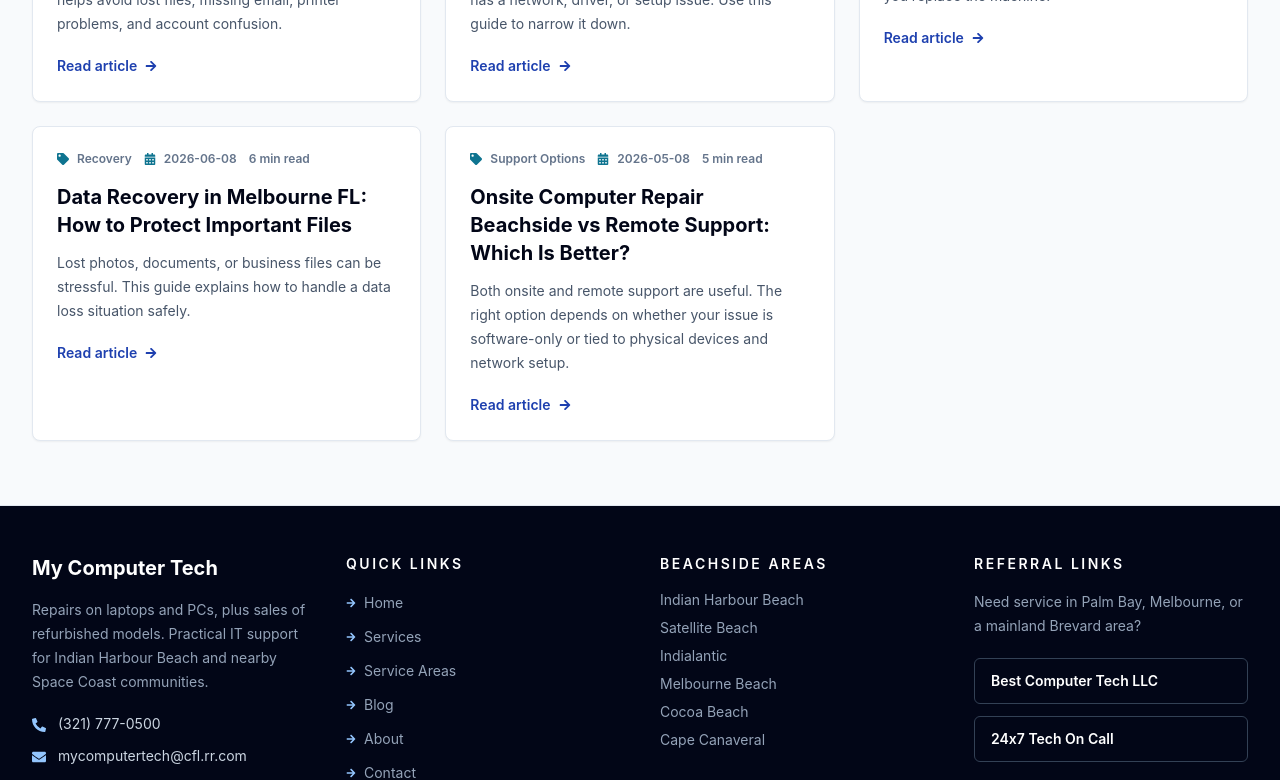
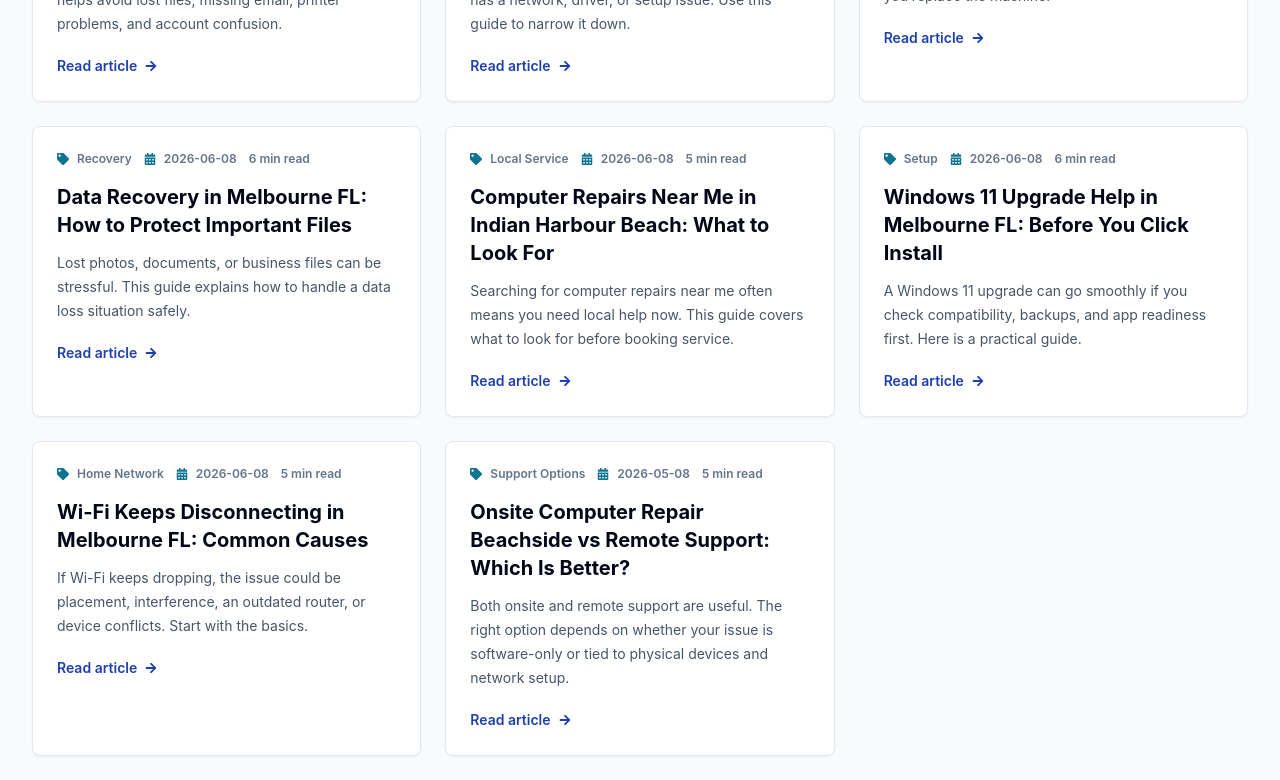
Before and after one commit to nomadghibi/mycomputertech, a React (Vite) app: page /blog in a window 1280 px wide. Shown: the part 1780-2560 px from the top of the page. Built offline with nearby package versions, Linux system fonts and the light colour scheme; no server answers.

Commit message:
Add next local SEO blog posts

```diff
--- a/src/data/blogPosts.js
+++ b/src/data/blogPosts.js
@@ -351,6 +351,87 @@ export const blogPosts = [
     ],
   },
   {
+    slug: 'computer-repairs-near-me-indian-harbour-beach',
+    title: 'Computer Repairs Near Me in Indian Harbour Beach: What to Look For',
+    excerpt:
+      'Searching for computer repairs near me often means you need local help now. This guide covers what to look for before booking service.',
+    description:
+      'Looking for computer repairs near me in Indian Harbour Beach? Learn how to choose a local technician for repair, cleanup, and support.',
+    keywords:
+      'computer repairs near me, computer repair Indian Harbour Beach, local computer repair near me, beachside computer repair, Indian Harbour Beach computer repairs',
+    publishedDate: '2026-06-08',
+    category: 'Local Service',
+    readTime: '5 min read',
+    content: [
+      {
+        heading: 'Look for local relevance first',
+        body: 'A good local repair provider should clearly serve your area, explain the common problems they handle, and make it easy to contact them directly.',
+      },
+      {
+        heading: 'Check whether the service matches the problem',
+        body: 'The best result comes from choosing a provider that handles the kind of issue you actually have, whether that is a slow computer, printer problem, virus cleanup, or Wi-Fi issue.',
+      },
+      {
+        heading: 'Why nearby service matters',
+        body: 'Local support is often faster and easier to coordinate for onsite work, especially when printers, multiple devices, or home networks are involved.',
+      },
+    ],
+  },
+  {
+    slug: 'windows-11-upgrade-help-melbourne-fl',
+    title: 'Windows 11 Upgrade Help in Melbourne FL: Before You Click Install',
+    excerpt:
+      'A Windows 11 upgrade can go smoothly if you check compatibility, backups, and app readiness first. Here is a practical guide.',
+    description:
+      'Need Windows 11 upgrade help in Melbourne FL? Learn what to check before upgrading and how to avoid common setup problems.',
+    keywords:
+      'Windows 11 upgrade help Melbourne FL, Windows 11 compatibility check, upgrade help beachside, computer upgrade support, Windows 11 setup help',
+    publishedDate: '2026-06-08',
+    category: 'Setup',
+    readTime: '6 min read',
+    content: [
+      {
+        heading: 'Check compatibility and backup first',
+        body: 'Before upgrading, verify that the computer is ready and that your files are backed up. That reduces the chance of surprises during the install.',
+      },
+      {
+        heading: 'Expect settings and driver work after the upgrade',
+        body: 'Even when the install goes well, printers, email, and some software may need attention afterward. Planning for that makes the process easier.',
+      },
+      {
+        heading: 'When local help makes sense',
+        body: 'Local support is useful when the machine needs cleanup, a compatibility review, or follow-up setup after the upgrade is complete.',
+      },
+    ],
+  },
+  {
+    slug: 'wifi-keeps-disconnecting-melbourne-fl',
+    title: 'Wi-Fi Keeps Disconnecting in Melbourne FL: Common Causes',
+    excerpt:
+      'If Wi-Fi keeps dropping, the issue could be placement, interference, an outdated router, or device conflicts. Start with the basics.',
+    description:
+      'Need Wi-Fi troubleshooting in Melbourne FL? Learn why Wi-Fi keeps disconnecting and what to check before replacing hardware.',
+    keywords:
+      'Wi-Fi keeps disconnecting Melbourne FL, Wi-Fi troubleshooting Melbourne FL, weak Wi-Fi signal Melbourne FL, router setup Melbourne FL, network repair Melbourne FL',
+    publishedDate: '2026-06-08',
+    category: 'Home Network',
+    readTime: '5 min read',
+    content: [
+      {
+        heading: 'Start with signal and placement',
+        body: 'Weak signal, router placement, and distance from the access point are common causes of disconnects. Small changes in location can sometimes make a big difference.',
+      },
+      {
+        heading: 'Check the devices that rely on Wi-Fi',
+        body: 'Printers, laptops, phones, and smart devices all depend on the network. If several devices are affected, the issue may be with the network rather than a single computer.',
+      },
+      {
+        heading: 'Know when onsite troubleshooting helps',
+        body: 'Onsite support is useful when the problem needs a full check of the network, router, and connected devices together.',
+      },
+    ],
+  },
+  {
     slug: 'onsite-computer-repair-beachside-vs-remote-support',
     title: 'Onsite Computer Repair Beachside vs Remote Support: Which Is Better?',
     excerpt:
--- a/src/pages/ServiceAreas.jsx
+++ b/src/pages/ServiceAreas.jsx
@@ -48,6 +48,10 @@ const localSearchLinks = [
     to: '/contact',
   },
   {
+    label: 'Computer repairs near me in Indian Harbour Beach',
+    to: '/blog/computer-repairs-near-me-indian-harbour-beach',
+  },
+  {
     label: 'Best computer repair in beachside',
     to: '/about',
   },
@@ -86,6 +90,14 @@ const localSearchLinks = [
   {
     label: 'Data recovery in Melbourne FL',
     to: '/blog/data-recovery-melbourne-fl',
+  },
+  {
+    label: 'Windows 11 upgrade help in Melbourne FL',
+    to: '/blog/windows-11-upgrade-help-melbourne-fl',
+  },
+  {
+    label: 'Wi-Fi keeps disconnecting in Melbourne FL',
+    to: '/blog/wifi-keeps-disconnecting-melbourne-fl',
   },
 ];
 
```
Also changed, not shown: 1 other file (tests, documents, lock files or other folders).
